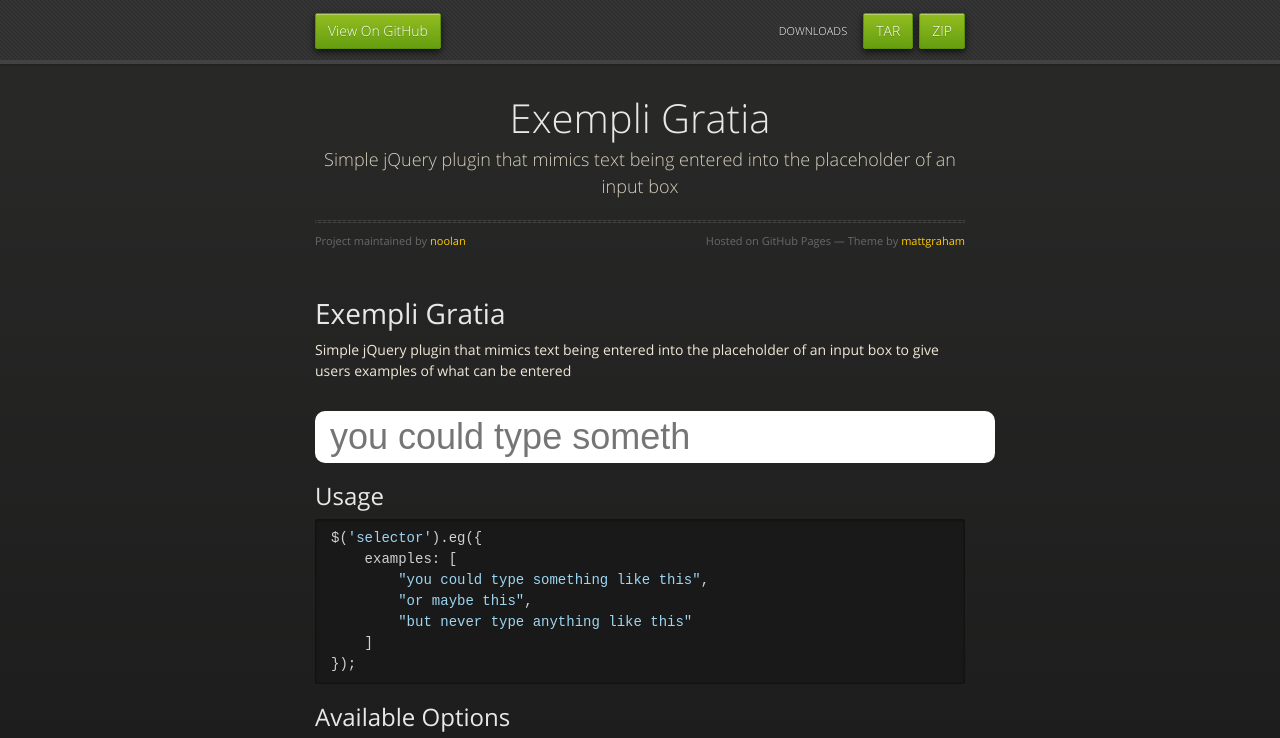
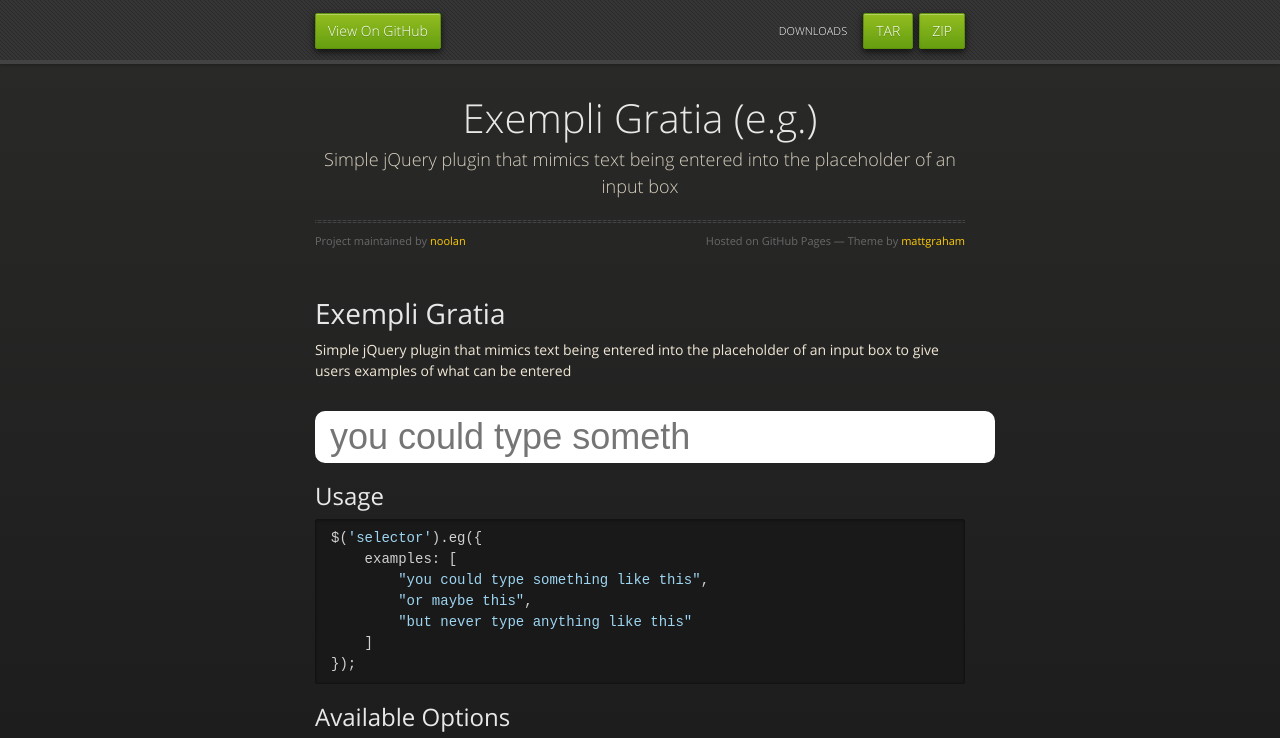
Before and after one commit to FlexDealer/exempli-gratia, a plain HTML site: page index.html in a window 1280 px wide. Shown: the top 738 px of the page. Drawn offline with nearby package versions, Linux system fonts and the light colour scheme.

Commit message:
added abbreviation to title

```diff
--- a/index.html
+++ b/index.html
@@ -3,7 +3,7 @@
   <head>
     <meta charset="utf-8">
     <meta http-equiv="X-UA-Compatible" content="chrome=1">
-    <title>Exempli Gratia by noolan</title>
+    <title>Exempli Gratia (e.g.) by noolan</title>
     <link rel="stylesheet" href="stylesheets/styles.css">
     <link rel="stylesheet" href="stylesheets/pygment_trac.css">
     <script src="https://ajax.googleapis.com/ajax/libs/jquery/1.7.1/jquery.min.js"></script>
@@ -43,7 +43,7 @@
 
       <section>
         <div id="title">
-          <h1>Exempli Gratia</h1>
+          <h1>Exempli Gratia (e.g.)</h1>
           <p>Simple jQuery plugin that mimics text being entered into the placeholder of an input box</p>
           <hr>
           <span class="credits left">Project maintained by <a href="https://github.com/noolan">noolan</a></span>
```
